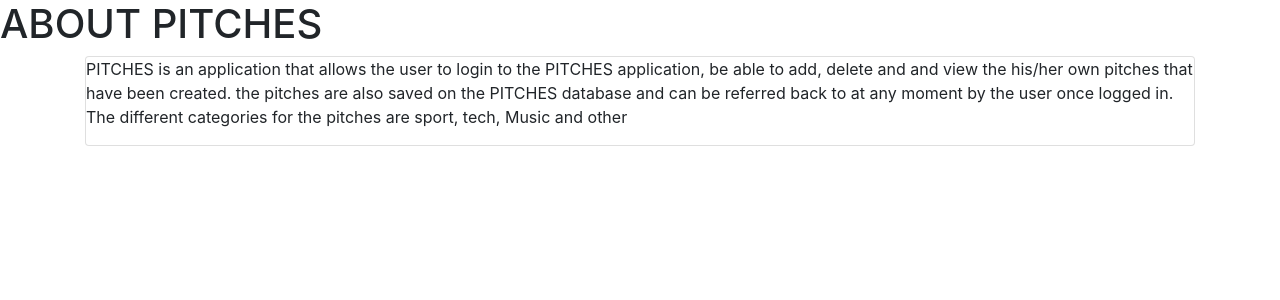
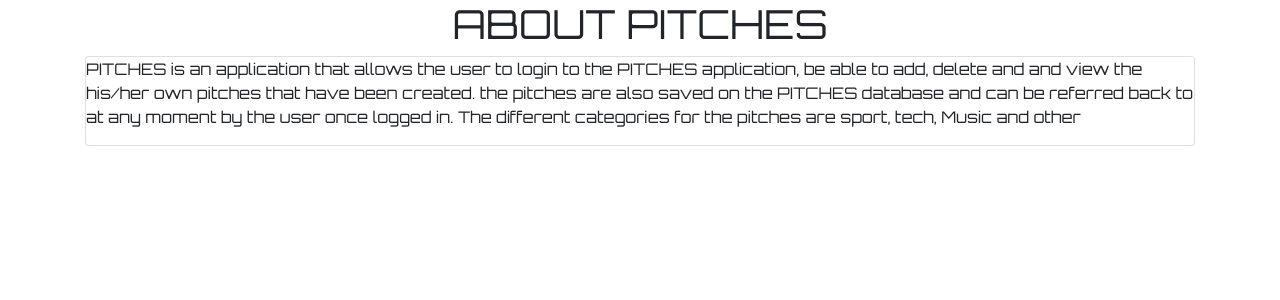
Before and after one commit to ALKEMIA-CHARLES/PITCHES, a Flask app: page /about in a window 1280 px wide. Shown: the part 72-372 px from the top of the page. Run offline with Flask 2, Linux system fonts and the light colour scheme; some libraries are stand-ins or nearby versions.

Commit message:
added css for about html

```diff
--- a/app/main/views.py
+++ b/app/main/views.py
@@ -74,7 +74,7 @@ def users():
 
 @main.route("/category/<cname>")
 def category(cname):
-    posts = Comments.query.filter_by(category=cname).all()
+    posts = Comments.query.filter_by(categories=cname).all()
     title = cname
 
     return render_template("category.html",
--- a/app/static/css/styles.css
+++ b/app/static/css/styles.css
@@ -0,0 +1,6 @@
+#about {
+    font-family: 'Orbitron',
+        sans-serif;
+    ;
+    text-align: center;
+}
--- a/app/templates/about.html
+++ b/app/templates/about.html
@@ -1,10 +1,11 @@
 {% extends "base.html" %}
 {% block content %}
 
-<h1>ABOUT PITCHES</h1>
+<h1 id="about" style="font-family: 'Orbitron', sans-serif; text-align: center;" >ABOUT PITCHES</h1>
 <div class="container">
     <div class="card">
-        <P>PITCHES is an application that allows the user to login to the PITCHES application, be able to add, delete
+        <P style="font-family: 'Orbitron', sans-serif;">PITCHES is an application that allows the user to login to the
+            PITCHES application, be able to add, delete
             and and view the his/her own pitches that have been created.
             the pitches are also saved on the PITCHES database and can be referred back to at any moment by the user
             once logged in. The different categories for the pitches are sport, tech, Music and other
--- a/app/templates/base.html
+++ b/app/templates/base.html
@@ -8,6 +8,7 @@
     <link rel="stylesheet" href="https://stackpath.bootstrapcdn.com/bootstrap/4.3.1/css/bootstrap.min.css"
     integrity="sha384-ggOyR0iXCbMQv3Xipma34MD+dH/1fQ784/j6cY/iJTQUOhcWr7x9JvoRxT2MZw1T" crossorigin="anonymous">
     <link href="https://fonts.googleapis.com/css?family=Orbitron&display=swap" rel="stylesheet">
+    <link rel="stylesheet" href="{{url_for('static',filename='css/base.css')}}">
     <script src="https://code.jquery.com/jquery-3.3.1.slim.min.js"
         integrity="sha384-q8i/X+965DzO0rT7abK41JStQIAqVgRVzpbzo5smXKp4YfRvH+8abtTE1Pi6jizo" crossorigin="anonymous">
     </script>
```
